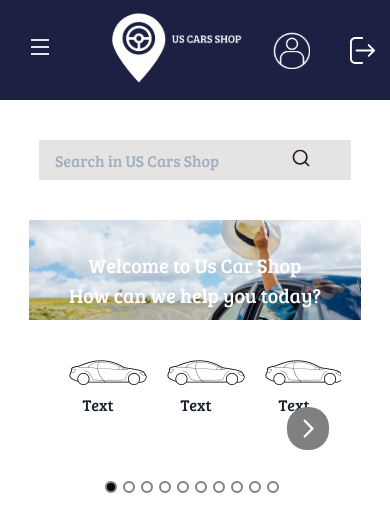
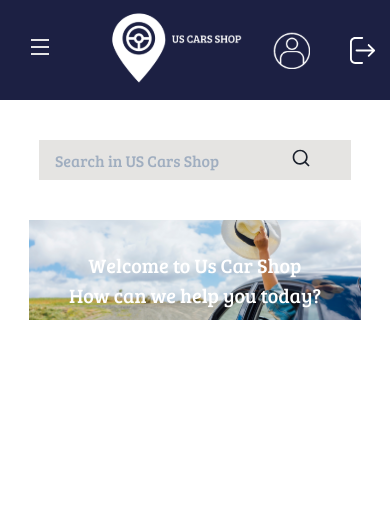
Before and after one commit to diasjoaovictor/app-uscars, a Next.js app: page /dashboard in a window 390 px wide. Shown: the top 532 px of the page. Built offline with nearby package versions, Linux system fonts and the light colour scheme.

Commit message:
setting responsive mode

```diff
--- a/src/components/dashboard/CarsCarousel/index.tsx
+++ b/src/components/dashboard/CarsCarousel/index.tsx
@@ -39,11 +39,12 @@ export function CarsCarousel(){
     tablet: {
       breakpoint: { max: 1024, min: 464 },
       items: 4
-    },
-    mobile: {
-      breakpoint: { max: 400, min: 20 },
-      items: 3
     }
+    // ,
+    // mobile: {
+    //   breakpoint: { max: 400, min: 20 },
+    //   items: 3
+    // }
   };
 
 
```
